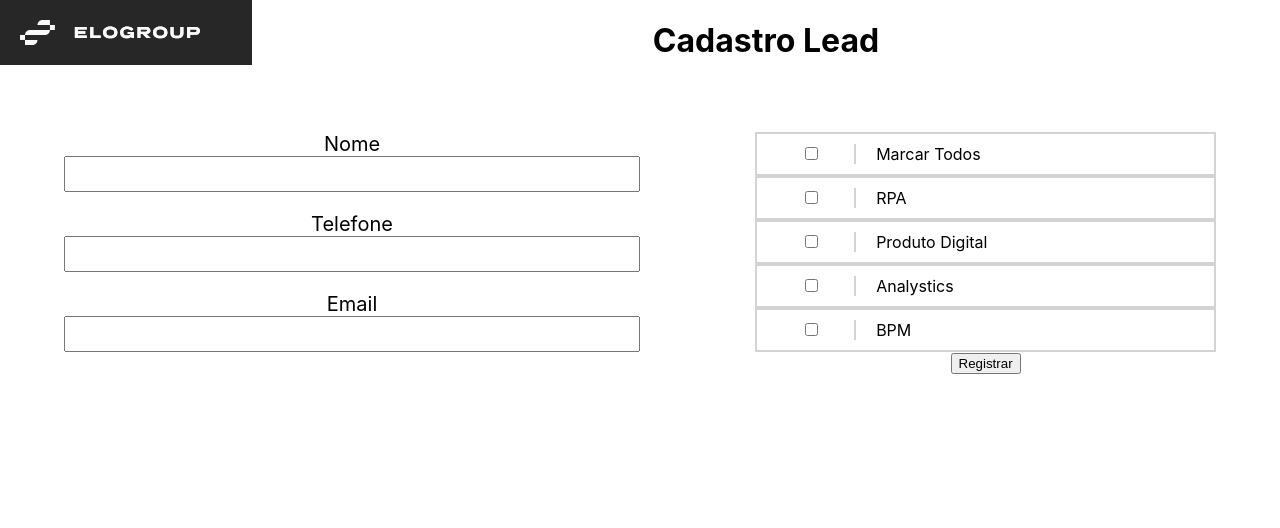
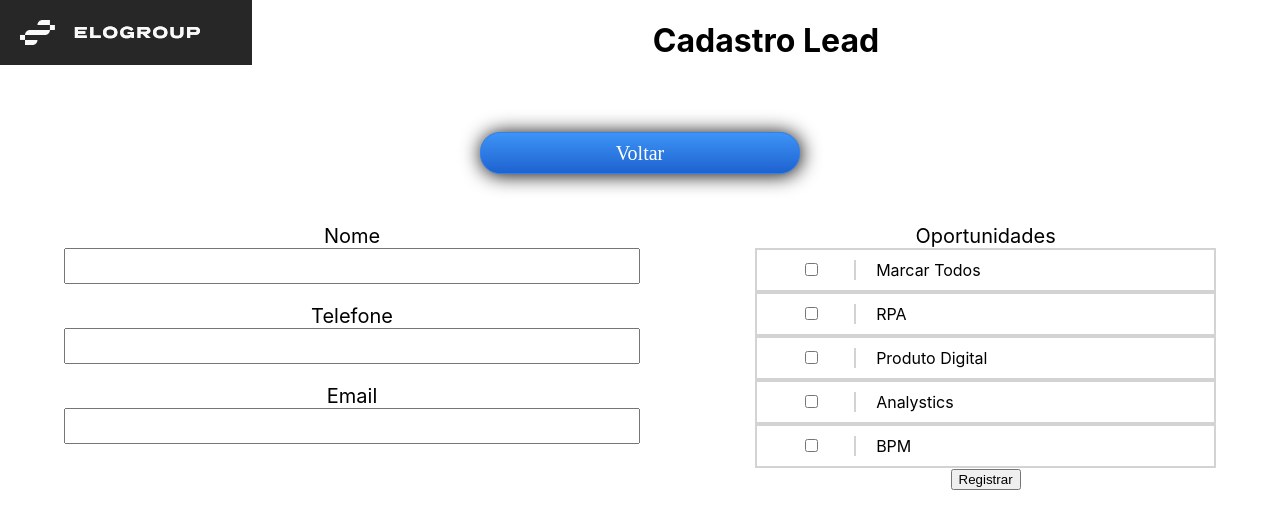
Before and after one commit to RiqueFR/SimpleLeadManager, a React (Create React App) app: page /lead/new in a window 1280 px wide. Shown: the top 528 px of the page. Built offline with nearby package versions, Linux system fonts and the light colour scheme.

Commit message:
Added styled buttons to navigate leads

```diff
--- a/src/components/CheckboxDiv.js
+++ b/src/components/CheckboxDiv.js
@@ -6,7 +6,7 @@
 			<div className="check">
 			<input id={props.id} type="checkbox" name={props.name} onChange={props.onChange} checked={props.checked} />
 				</div>
-			<label>{props.text}</label>
+			<label htmlFor={props.id}>{props.text}</label>
 		</div>
 	);
 }
--- a/src/components/InputDiv.js
+++ b/src/components/InputDiv.js
@@ -3,7 +3,7 @@
 const InputDiv = (props) => {
 	return (
 		<div className="sign-input">
-			<span>{props.text}</span>
+			<label htmlFor={props.id}>{props.text}</label>
 			<input id={props.id} type={props.type} name={props.name} onChange={props.onChange} value={props.value} />
 			{props.errors.map((erro, index) => (<label className="errors" key={index}>{erro}</label>))}
 		</div>
--- a/src/components/Lead.js
+++ b/src/components/Lead.js
@@ -6,7 +6,7 @@
 const Lead = ({ lists, onClick, onDragStart, onDragEnd }) => {
 	return (
 		<div className="lead">
-			<button onClick={onClick}>Novo Lead (+)</button>
+			<button className="BUTTON_MAT" onClick={onClick}>Novo Lead (+)</button>
 			<div className="table">
 				<DragDropContext onDragStart={onDragStart} onDragEnd={onDragEnd}>
 					<Col title="Cliente em Potencial" dropId="col-1" data={lists[0]} />
--- a/src/components/NewLead.js
+++ b/src/components/NewLead.js
@@ -6,9 +6,10 @@
 
 import 'react-toastify/dist/ReactToastify.css';
 
-const NewLead = ({ information, errors, checkbox, toast, all, onSubmit, onChange, onCheck }) => {
+const NewLead = ({ information, errors, checkbox, toast, all, onSubmit, onClick, onChange, onCheck }) => {
 	return (
 		<div className="new-lead">
+			<button onClick={onClick} className="BUTTON_MAT">Voltar</button>
 			<form onSubmit={onSubmit}>
 				<div className="text-input">
 					<InputDiv text="Nome" id="name" type="text" name="name" onChange={onChange} value={information.name} errors={errors.name} />
@@ -16,6 +17,7 @@
 					<InputDiv text="Email" id="mail" type="text" name="mail" onChange={onChange} value={information.mail} errors={errors.mail} />
 				</div>
 				<div className="checkbox">
+					<label className="title-op">Oportunidades</label>
 					<CheckboxDiv text="Marcar Todos" id="all" name="all" onChange={onCheck} checked={all} />
 					<CheckboxDiv text="RPA" id="rpa" name="rpa" onChange={onCheck} checked={checkbox.rpa} />
 					<CheckboxDiv text="Produto Digital" id="dig-prod" name="digProd" onChange={onCheck} checked={checkbox.digProd} />
--- a/src/controllers/NewLead.js
+++ b/src/controllers/NewLead.js
@@ -1,4 +1,5 @@
 import { useState } from 'react';
+import { useNavigate } from 'react-router-dom';
 import { toast } from 'react-toastify';
 
 import { registerLead } from "../services/Lead";
@@ -7,6 +8,7 @@
 import NewLead from '../components/NewLead';
 
 const NewLeadController = () => {
+	const navigate = useNavigate();
 	const [inputs, setInputs] = useState({
 		name: '',
 		phone: '',
@@ -55,7 +57,11 @@
 		}
 	};
 
-	function onCheck(event) {
+	const onClick = () => {
+		navigate("/lead");
+	};
+
+	const onCheck = (event) => {
 		const { checked, name } = event.target;
 
 		// the all checkbox have a different behavior
@@ -73,7 +79,7 @@
 				[name]: checked
 			});
 		}
-	}
+	};
 
 	const onChange = (event) => {
 		const { value, name } = event.target;
@@ -83,7 +89,7 @@
 		});
 	};
 
-	return (<NewLead information={inputs} checkbox={checkbox} errors={errors} all={all} toast={toast} onSubmit={onSubmit} onChange={onChange} onCheck={onCheck} />);
+	return (<NewLead information={inputs} checkbox={checkbox} errors={errors} all={all} toast={toast} onSubmit={onSubmit} onClick={onClick} onChange={onChange} onCheck={onCheck} />);
 }
 
 export default NewLeadController;
--- a/src/pages/Lead.css
+++ b/src/pages/Lead.css
@@ -30,3 +30,44 @@
 	padding: 8px;
 	margin-bottom: 8px;
 }
+
+.BUTTON_MAT {
+	background: #3D94F6;
+	background-image: -webkit-linear-gradient(top, #3D94F6, #1E62D0);
+	background-image: -moz-linear-gradient(top, #3D94F6, #1E62D0);
+	background-image: -ms-linear-gradient(top, #3D94F6, #1E62D0);
+	background-image: -o-linear-gradient(top, #3D94F6, #1E62D0);
+	background-image: -webkit-gradient(to bottom, #3D94F6, #1E62D0);
+	-webkit-border-radius: 20px;
+	-moz-border-radius: 20px;
+	border-radius: 20px;
+	height: 0;
+	line-height: 0;
+	color: #FFFFFF;
+	font-family: Brush Script MT;
+	width: 25%;
+	font-size: 20px;
+	padding: 20px;
+	-webkit-box-shadow: 1px 1px 20px 0 #000000;
+	-moz-box-shadow: 1px 1px 20px 0 #000000;
+	box-shadow: 1px 1px 20px 0 #000000;
+	border: solid #337FED 1px;
+	text-decoration: none;
+	display: inline-block;
+	cursor: pointer;
+	text-align: center;
+}
+
+.BUTTON_MAT:hover {
+	border: solid #337FED 1px;
+	background: #1E62D0;
+	background-image: -webkit-linear-gradient(top, #1E62D0, #3D94F6);
+	background-image: -moz-linear-gradient(top, #1E62D0, #3D94F6);
+	background-image: -ms-linear-gradient(top, #1E62D0, #3D94F6);
+	background-image: -o-linear-gradient(top, #1E62D0, #3D94F6);
+	background-image: -webkit-gradient(to bottom, #1E62D0, #3D94F6);
+	-webkit-border-radius: 20px;
+	-moz-border-radius: 20px;
+	border-radius: 20px;
+	text-decoration: none;
+}
--- a/src/pages/NewLead.css
+++ b/src/pages/NewLead.css
@@ -1,5 +1,6 @@
 .new-lead form {
 	position: relative;
+	padding-top: 50px;
 	margin: auto;
 	width: 90%;
 	display: flex;
@@ -12,6 +13,10 @@
 .new-lead .checkbox {
 	padding-left: 10%;
 	width: 40%;
+}
+
+.checkbox .title-op {
+	font-size: 20px;
 }
 
 .div-checkbox {
--- a/src/pages/SignUp.css
+++ b/src/pages/SignUp.css
@@ -21,7 +21,7 @@
 	margin-bottom: 20px;
 }
 
-.sign-input span {
+.sign-input label {
 	font-size: 20px;
 }
 
```
